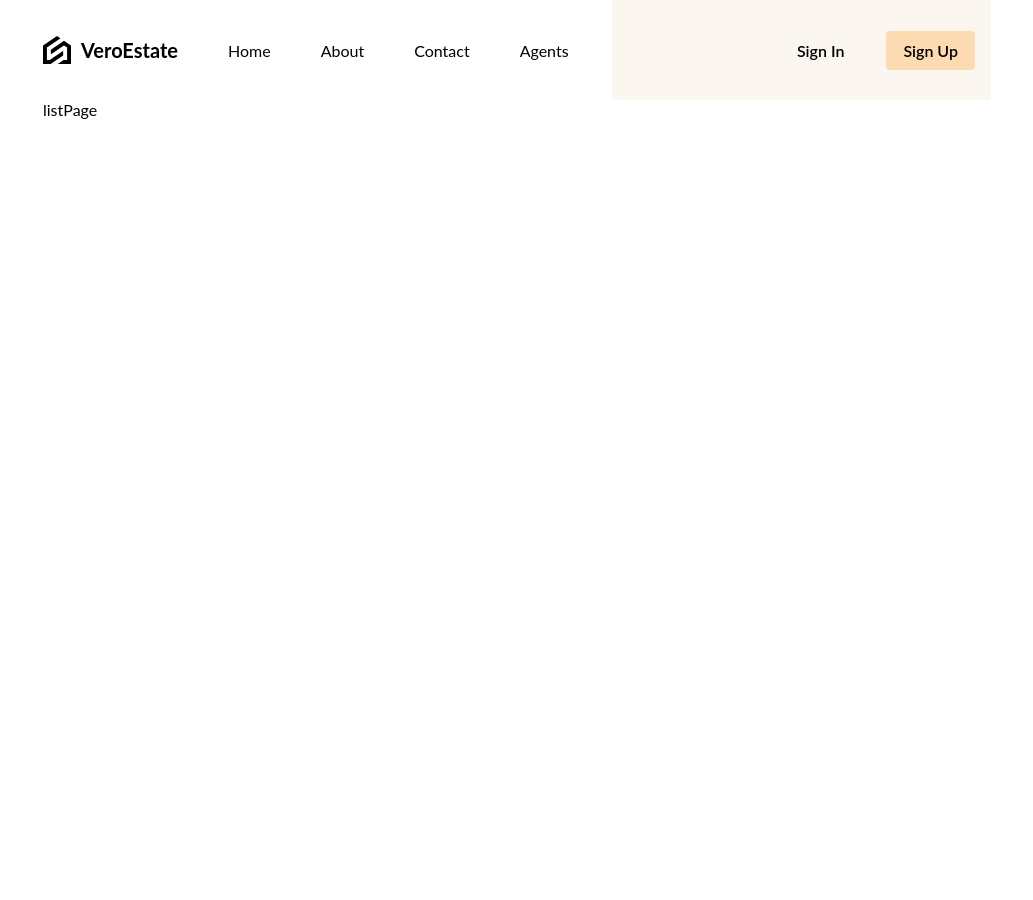
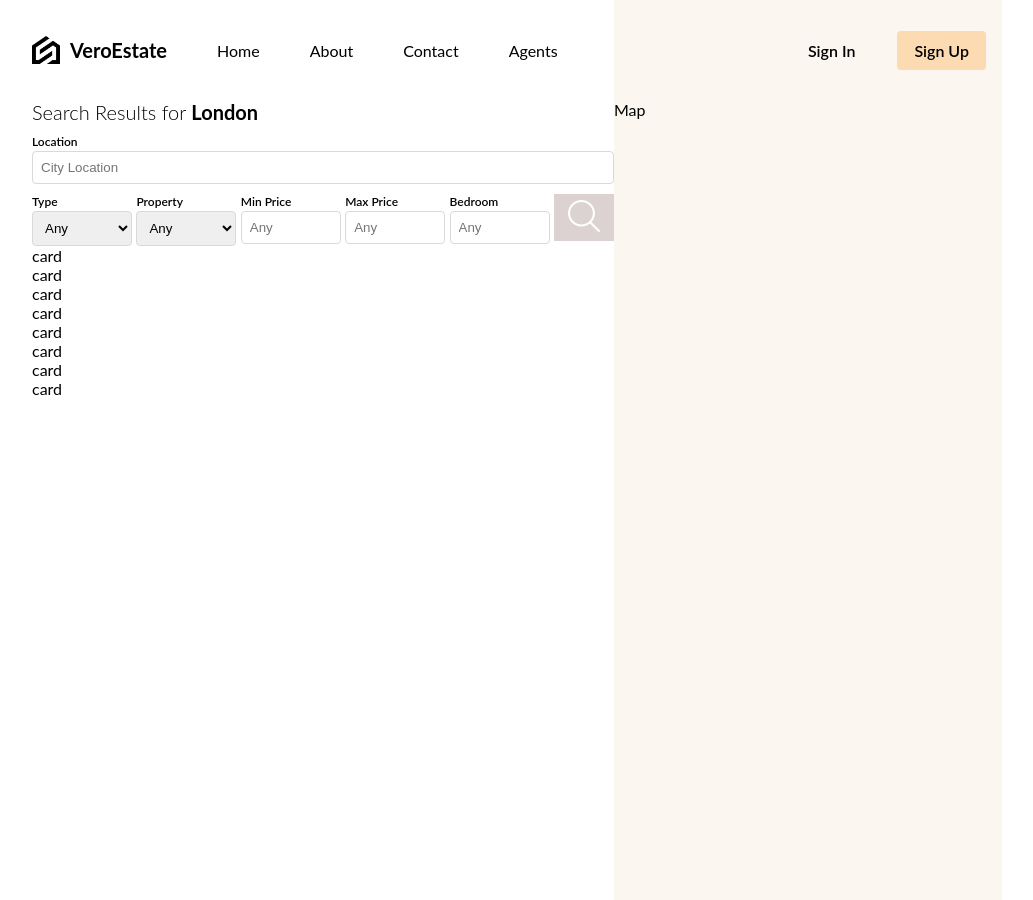
Before and after one commit to Brick-C/Vero-Estate, a React (Vite) app in the folder vite-project/: page /list in a window 1280 px wide. Shown: the whole page, without its empty margins (123-1156 px from the left). Before the commit the page ends 800 px from the top, so only its background shows below. Built offline with nearby package versions, Linux system fonts and the light colour scheme.

Commit message:
Adding List

```diff
--- a/vite-project/src/App.jsx
+++ b/vite-project/src/App.jsx
@@ -4,6 +4,8 @@
 import { createBrowserRouter, RouterProvider } from 'react-router-dom'
 import Layout from './routes/layout/Layout'
 import Login from './routes/login/login'
+import SinglePage from './routes/singlePage/singlePage'
+
 const App = ()=> {
   const router = createBrowserRouter([
     {
@@ -22,6 +24,12 @@
           path:'/list',
           element:(
             <ListPage/>
+          )
+        },
+        {
+          path:':id',
+          element:(
+            <SinglePage/>
           )
         },
         {
--- /dev/null
+++ b/vite-project/src/components/card/card.jsx
@@ -0,0 +1,10 @@
+import React from 'react'
+import './card.css'
+
+const card = () => {
+  return (
+    <div>card</div>
+  )
+}
+
+export default card
--- /dev/null
+++ b/vite-project/src/components/filter/filter.css
@@ -0,0 +1,47 @@
+.filter{
+    display: flex;
+    flex-direction: column;
+    gap: 10px;
+    h1{
+        font-weight: 300;
+        font-size: 20px;
+    }
+
+
+    .item{
+        display: flex;
+        flex-direction: column;
+        gap: 2px;
+
+        label{
+            font-size: 12px;
+            font-weight: 600;
+        }
+        input,select{
+            width: 100px;
+            padding: 8px;
+            border: 1px solid rgb(221, 216, 216);
+            border-radius: 4px
+        };
+    }
+
+    .top{
+        input{
+            width: 100%;
+        }
+    }
+
+    .bottom{
+        display: flex;
+        justify-content: space-between;
+
+       button{
+        height: 47px;
+        width: 60px;
+        border: none;
+        background-color: rgb(220, 210, 210);
+        cursor: pointer;
+
+       }
+    }
+}
--- /dev/null
+++ b/vite-project/src/components/filter/filter.jsx
@@ -0,0 +1,57 @@
+import React from 'react'
+import './filter.css'
+const filter = () => {
+  return (
+    <div className='filter'>
+        <h1>Search Results for <b>London</b></h1>
+        <div className="top">
+            <div className="item">
+                <label htmlFor="city">Location</label>
+                <input type="text" id='city' name='city' placeholder='City Location'/>
+            </div>
+        </div>
+        <div className="bottom">
+            <div className="item">
+                <label htmlFor="city">Type</label>
+                <select name="type" id="type">
+                    <option value="any">Any</option>
+                    <option value="buy">Buy</option>
+                    <option value="rent">Rent</option>
+                </select>
+            </div>
+
+            <div className="item">
+                <label htmlFor="property">Property</label>
+                <select name="type" id="type">
+                    <option value="any">Any</option>
+                    <option value="apartment">Apartment</option>
+                    <option value="house">House</option>
+                    <option value="condo">Condo</option>
+                    <option value="land">Land</option>
+                </select>
+            </div>
+
+            <div className="item">
+                <label htmlFor="minPrice">Min Price</label>
+                <input type="number" id='minPrice' name='minPrice' placeholder='Any'/>
+            </div>
+
+            <div className="item">
+                <label htmlFor="maxPrice">Max Price</label>
+                <input type="number" id='maxPrice' name='maxPrice' placeholder='Any'/>
+            </div>
+
+            <div className="item">
+                <label htmlFor="bedroom">Bedroom</label>
+                <input type="text" id='bedroom' name='bedroom' placeholder='Any'/>
+            </div>
+
+            <button>
+                <img src="../images/search.png" alt="" />
+            </button>
+        </div>
+    </div>
+  )
+}
+
+export default filter
--- /dev/null
+++ b/vite-project/src/lib/dummyData.js
@@ -0,0 +1,90 @@
+export const listData = [
+    {
+        id:1,
+        title:"A Great Apartment Next to the Beach!",
+        // img:
+        bedRooms:2,
+        bathRooms: 1,
+        price: 1000,
+        address:"456 Park Avenue, London",
+        latitude: 51.507,
+        longitude: -0.1278,
+    },
+    {
+        id:2,
+        title:"An Awesome Apartment Near the Park! Almost too good to be true!",
+        // img:
+        bedRooms:3,
+        bathRooms: 2,
+        price: 1500,
+        address:"789 Oxford Street, London",
+        latitude: 52.4862,
+        longitude: -1.8278,
+    },
+    {
+        id:3,
+        title:"A Great Apartment Next to the Beach!",
+        // img:
+        bedRooms:1,
+        bathRooms: 1,
+        price: 800,
+        address:"456 Park Avenue, London",
+        latitude: 51.507,
+        longitude: -0.1278,
+    },
+    {
+        id:4,
+        title:"A Great Apartment Next to the Beach!",
+        // img:
+        bedRooms:1,
+        bathRooms: 1,
+        price: 800,
+        address:"456 Park Avenue, London",
+        latitude: 51.507,
+        longitude: -0.1278,
+    },
+    {
+        id:5,
+        title:"A Great Apartment Next to the Beach!",
+        // img:
+        bedRooms:1,
+        bathRooms: 1,
+        price: 800,
+        address:"456 Park Avenue, London",
+        latitude: 51.507,
+        longitude: -0.1278,
+    },
+    {
+        id:6,
+        title:"A Great Apartment Next to the Beach!",
+        // img:
+        bedRooms:1,
+        bathRooms: 1,
+        price: 800,
+        address:"456 Park Avenue, London",
+        latitude: 51.507,
+        longitude: -0.1278,
+    },
+    {
+        id:7,
+        title:"A Great Apartment Next to the Beach!",
+        // img:
+        bedRooms:1,
+        bathRooms: 1,
+        price: 800,
+        address:"456 Park Avenue, London",
+        latitude: 51.507,
+        longitude: -0.1278,
+    },
+    {
+        id:8,
+        title:"A Great Apartment Next to the Beach!",
+        // img:
+        bedRooms:1,
+        bathRooms: 1,
+        price: 800,
+        address:"456 Park Avenue, London",
+        latitude: 51.507,
+        longitude: -0.1278,
+    },
+]
--- a/vite-project/src/routes/layout/Layout.css
+++ b/vite-project/src/routes/layout/Layout.css
@@ -13,7 +13,7 @@
     height: 100vh;
     max-width: 1000px;
     margin: 0 auto;
-    padding: 0px 26px;
+    padding: 0px 15px;
     display: flex;
     flex-direction: column;
   }
--- a/vite-project/src/routes/listPage/listPage.css
+++ b/vite-project/src/routes/listPage/listPage.css
@@ -0,0 +1,15 @@
+.listpage{
+    display: flex;
+    height: 100vh;
+
+    .listContainer{
+        flex: 3;
+
+    }
+
+    .mapContainer{
+        flex: 2;
+        background-color: rgb(251, 246, 240);
+
+    }
+}
--- a/vite-project/src/routes/listPage/listPage.jsx
+++ b/vite-project/src/routes/listPage/listPage.jsx
@@ -1,9 +1,23 @@
 import React from 'react'
 import './listPage.css'
+import { listData } from '../../lib/dummyData';
+import Filter from '../../components/filter/filter';
+import Card from '../../components/card/card';
 
 const listPage = () => {
+  const data = listData;
   return (
-    <div>listPage</div>
+    <div className='listpage'>
+        <div className='listContainer'>
+          <div className="wrapper">
+            <Filter/>
+            {data.map(item=>(
+              <Card key={item.id} item={item}/>
+            ))}
+          </div>
+        </div>
+        <div className='mapContainer'>Map</div>
+    </div>
   )
 }
 
```
Also changed, not shown: vite-project/src/components/card/card.css (added).
